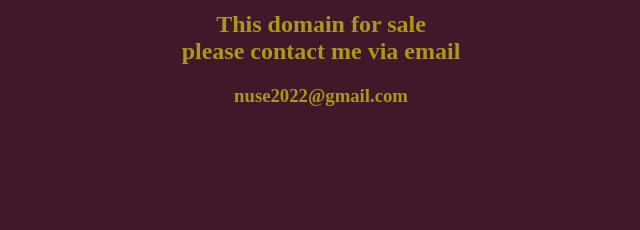
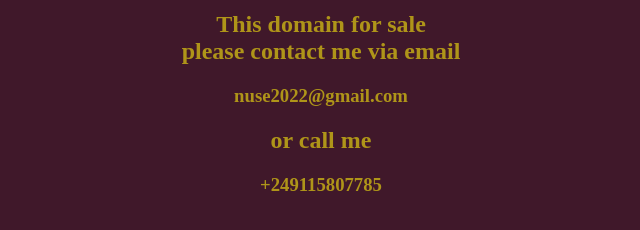
Before and after one commit to barmej1/Lahaq, a plain HTML site: page index.html in a window 1280 px wide. Shown: the part 108-338 px from the top of the page, without its empty margins (319-959 px from the left). Drawn offline with Linux system fonts and the light colour scheme.

Commit message:
Update index.html

```diff
--- a/index.html
+++ b/index.html
@@ -25,6 +25,16 @@
                 nuse2022@gmail.com
             </h3>
         </p>
+        <p>
+            <h2 style="text-align: center;color: rgb(175 149 25);">
+                or call me
+            </h2>
+        </p>
+        <p>
+            <h3 style="text-align: center;color: rgb(175 149 25);">
+                +249115807785
+            </h3>
+        </p>
     </div>
 </body>
 </html>
```
